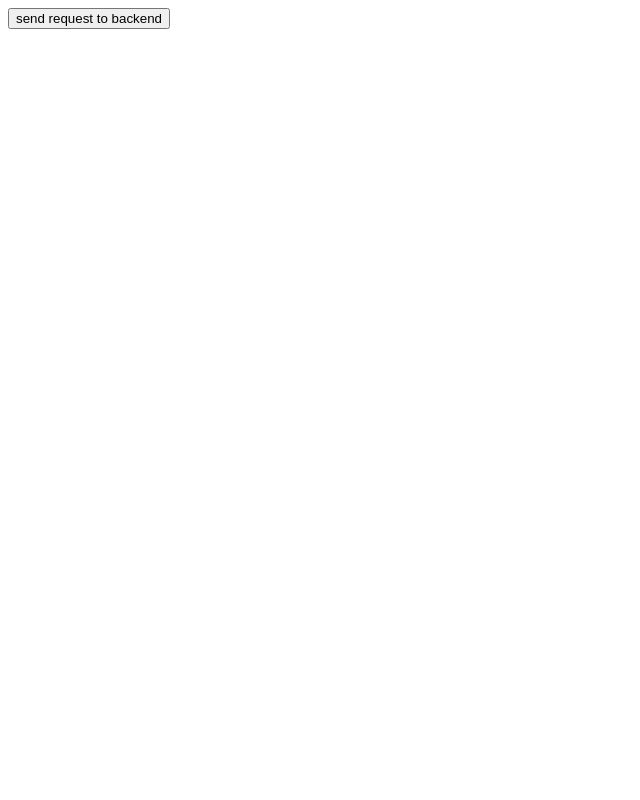
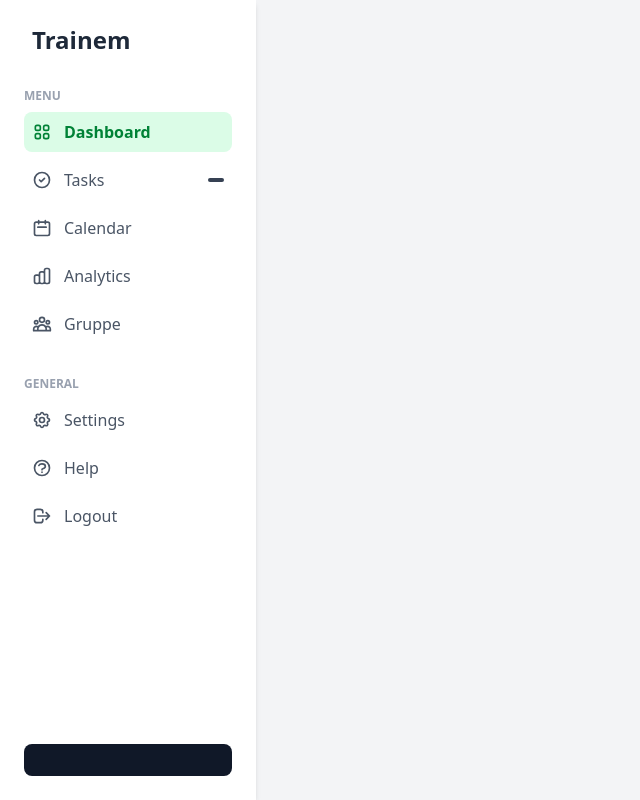
Before and after one commit to judi2641/trainem-deploy, a React app in the folder frontend/: page /dashboard in a window 1280 px wide. Shown: the whole page, without its empty margins (0-640 px from the left). Built offline with nearby package versions, Linux system fonts and the light colour scheme; the HTML template or start-up script is replaced by a standard one.

Commit message:
tailwind installiert und sidebar dummy erstellt

```diff
--- a/frontend/package.json
+++ b/frontend/package.json
@@ -11,10 +11,13 @@
   },
   "dependencies": {
     "react": "^19.1.1",
-    "react-dom": "^19.1.1"
+    "react-dom": "^19.1.1",
+    "react-icons": "^5.5.0"
   },
   "devDependencies": {
     "@eslint/js": "^9.36.0",
+    "@tailwindcss/postcss": "^4.1.16",
+    "@tailwindcss/vite": "^4.1.16",
     "@types/node": "^24.6.0",
     "@types/react": "^19.1.16",
     "@types/react-dom": "^19.1.9",
@@ -23,6 +26,7 @@
     "eslint-plugin-react-hooks": "^5.2.0",
     "eslint-plugin-react-refresh": "^0.4.22",
     "globals": "^16.4.0",
+    "tailwindcss": "^4.1.16",
     "typescript": "~5.9.3",
     "typescript-eslint": "^8.45.0",
     "vite": "^7.1.7"
--- /dev/null
+++ b/frontend/postcss.config.js
@@ -0,0 +1,6 @@
+
+export default {
+  plugins: {
+    '@tailwindcss/postcss': {},
+  },
+}
--- a/frontend/src/App.tsx
+++ b/frontend/src/App.tsx
@@ -1,39 +1,21 @@
-import { useState } from 'react'
-import './App.css'
+// src/App.tsx
+import Dashboard from './pages/Dashboard'; // Importiere deine neue Dashboard-Seite
 
 function App() {
+  /*
+    HINWEIS:
+    Hier lag vorher der Backend-Test-Code.
+    Den brauchen wir für die UI-Vorschau nicht.
 
-  const [error, setError] = useState("");
-  const [responseText, setResponseText] = useState("");
+    Später kommt hier der "Router" hin, der entscheidet:
+    Zeige <Login /> ODER zeige <Dashboard />
 
-  const sendTestRequestToAPI = async () =>  {
-    try{
-
-      const res = await fetch("http://localhost:3000");
-
-      if(res.ok){
-        const text = await res.text();
-        setResponseText(text);
-      }
-
-      else{
-        setError("error")
-      }
-    }
-    catch(error){
-      setError("error, backend running?");
-      console.error(error);
-    }
-  }
+    Fürs Erste laden wir einfach *immer* dein Dashboard.
+  */
 
   return (
-    <>
-      <button onClick={sendTestRequestToAPI}>send request to backend</button>
-      <text>
-        {error} {responseText}
-      </text>
-    </>
-  )
+    <Dashboard />
+  );
 }
 
-export default App
+export default App;
--- /dev/null
+++ b/frontend/src/components/Sidebar.tsx
@@ -0,0 +1,105 @@
+// src/components/Sidebar.tsx
+import {
+  HiOutlineViewGrid,
+  HiOutlineCheckCircle,
+  HiOutlineCalendar,
+  HiOutlineChartBar,
+  HiOutlineUserGroup,
+  HiOutlineCog,
+  HiOutlineQuestionMarkCircle,
+  HiOutlineLogout
+} from 'react-icons/hi'; // Importiere die Icons
+
+export default function Sidebar() {
+  return (
+    // Der Haupt-Container der Sidebar
+    // flex flex-col: Stellt die Kinder (Logo, Nav, Download-Box) untereinander
+    // h-screen: Macht die Sidebar 100% so hoch wie der Bildschirm
+    // w-64: Feste Breite von 64 Einheiten (ca. 256px)
+    // bg-white: Weißer Hintergrund
+    // p-6: 6 Einheiten Padding (Polsterung) innen
+    // shadow-md: Ein mittlerer Schatten
+    <aside className="w-64 bg-white p-6 shadow-md flex flex-col h-screen">
+
+
+      <div className="flex items-center mb-8">
+        {/*<img src="/vite.svg" alt="Trainem Logo" className="h-8 w-8" /> */}
+        <span className="text-2xl font-bold text-gray-800 ml-2">Trainem</span>
+      </div>
+
+      {/* 2. Navigations-Menü */}
+      <nav className="flex-grow"> {/* flex-grow sorgt dafür, dass dieser Block wächst, aber die Download-Box unten bleibt */}
+        {/* MENÜ-Sektion */}
+        <h3 className="text-xs font-semibold text-gray-400 uppercase mb-2">Menu</h3>
+        <ul className="space-y-2">
+          {/* Aktiver Link (Dashboard) */}
+          <li>
+            <a href="#" className="flex items-center p-2 rounded-lg bg-green-100 text-green-700 font-semibold">
+              <HiOutlineViewGrid className="w-5 h-5" />
+              <span className="ml-3">Dashboard</span>
+            </a>
+          </li>
+          {/* Inaktiver Link (Tasks) */}
+          <li>
+            <a href="#" className="flex items-center p-2 rounded-lg text-gray-600 hover:bg-gray-100">
+              <HiOutlineCheckCircle className="w-5 h-5" />
+              <span className="ml-3">Tasks</span>
+              <span className="ml-auto bg-gray-700 text-white text-xs font-bold px-2 py-0.5 rounded-full"></span>
+            </a>
+          </li>
+          <li>
+            <a href="#" className="flex items-center p-2 rounded-lg text-gray-600 hover:bg-gray-100">
+              <HiOutlineCalendar className="w-5 h-5" />
+              <span className="ml-3">Calendar</span>
+            </a>
+          </li>
+          <li>
+            <a href="#" className="flex items-center p-2 rounded-lg text-gray-600 hover:bg-gray-100">
+              <HiOutlineChartBar className="w-5 h-5" />
+              <span className="ml-3">Analytics</span>
+            </a>
+          </li>
+          <li>
+            <a href="#" className="flex items-center p-2 rounded-lg text-gray-600 hover:bg-gray-100">
+              <HiOutlineUserGroup className="w-5 h-5" />
+              <span className="ml-3">Gruppe</span>
+            </a>
+          </li>
+        </ul>
+
+        {/* GENERAL-Sektion */}
+        <h3 className="text-xs font-semibold text-gray-400 uppercase mt-8 mb-2">General</h3>
+        <ul className="space-y-2">
+          <li>
+            <a href="#" className="flex items-center p-2 rounded-lg text-gray-600 hover:bg-gray-100">
+              <HiOutlineCog className="w-5 h-5" />
+              <span className="ml-3">Settings</span>
+            </a>
+          </li>
+          <li>
+            <a href="#" className="flex items-center p-2 rounded-lg text-gray-600 hover:bg-gray-100">
+              <HiOutlineQuestionMarkCircle className="w-5 h-5" />
+              <span className="ml-3">Help</span>
+            </a>
+          </li>
+          <li>
+            <a href="#" className="flex items-center p-2 rounded-lg text-gray-600 hover:bg-gray-100">
+              <HiOutlineLogout className="w-5 h-5" />
+              <span className="ml-3">Logout</span>
+            </a>
+          </li>
+        </ul>
+      </nav>
+
+      {/* 3. Download Box (Ganz unten) */}
+      {/* mt-auto: margin-top: auto. Das ist der Magie-Trick!
+          Weil der Parent (aside) flex flex-col ist, schiebt mt-auto
+          diesen Block an das untere Ende. */}
+      <div className="mt-auto p-4 bg-gray-900 rounded-lg text-white text-center">
+        {/* Ich habe den Hintergrund hier "dumm" als graue Box gemacht,
+            das Bild-Overlay ist für einen Dummy zu viel Aufwand. */}
+
+      </div>
+    </aside>
+  );
+}
--- a/frontend/src/index.css
+++ b/frontend/src/index.css
@@ -0,0 +1 @@
+@import "tailwindcss";
--- /dev/null
+++ b/frontend/src/pages/Dashboard.tsx
@@ -0,0 +1,20 @@
+// src/pages/Dashboard.tsx
+import Sidebar from '../components/Sidebar';
+//import Header from '../components/Header'; // (Wird noch erstellt)
+//import DashboardArea from '../components/DashboardArea'; // (Wird noch erstellt)
+
+export default function Dashboard() {
+  return (
+    <div className="flex h-screen bg-gray-100">
+      <Sidebar />
+
+      <div className="flex-1 flex flex-col">
+        {/* <Header />  */}
+        <main className="flex-1 p-8">
+          {/* <DashboardArea /> */}
+
+        </main>
+      </div>
+    </div>
+  );
+}
--- /dev/null
+++ b/frontend/tailwind.config.js
@@ -0,0 +1,11 @@
+/** @type {import('tailwindcss').Config} */
+export default {
+  content: [
+    "./index.html",
+    "./src/**/*.{js,ts,jsx,tsx}",
+  ],
+  theme: {
+    extend: {},
+  },
+  plugins: [],
+}
```
Also changed, not shown: frontend/src/components/DashboardArea.tsx (added), frontend/src/components/Header.tsx (added), 1 other file (tests, documents, lock files or other folders).
